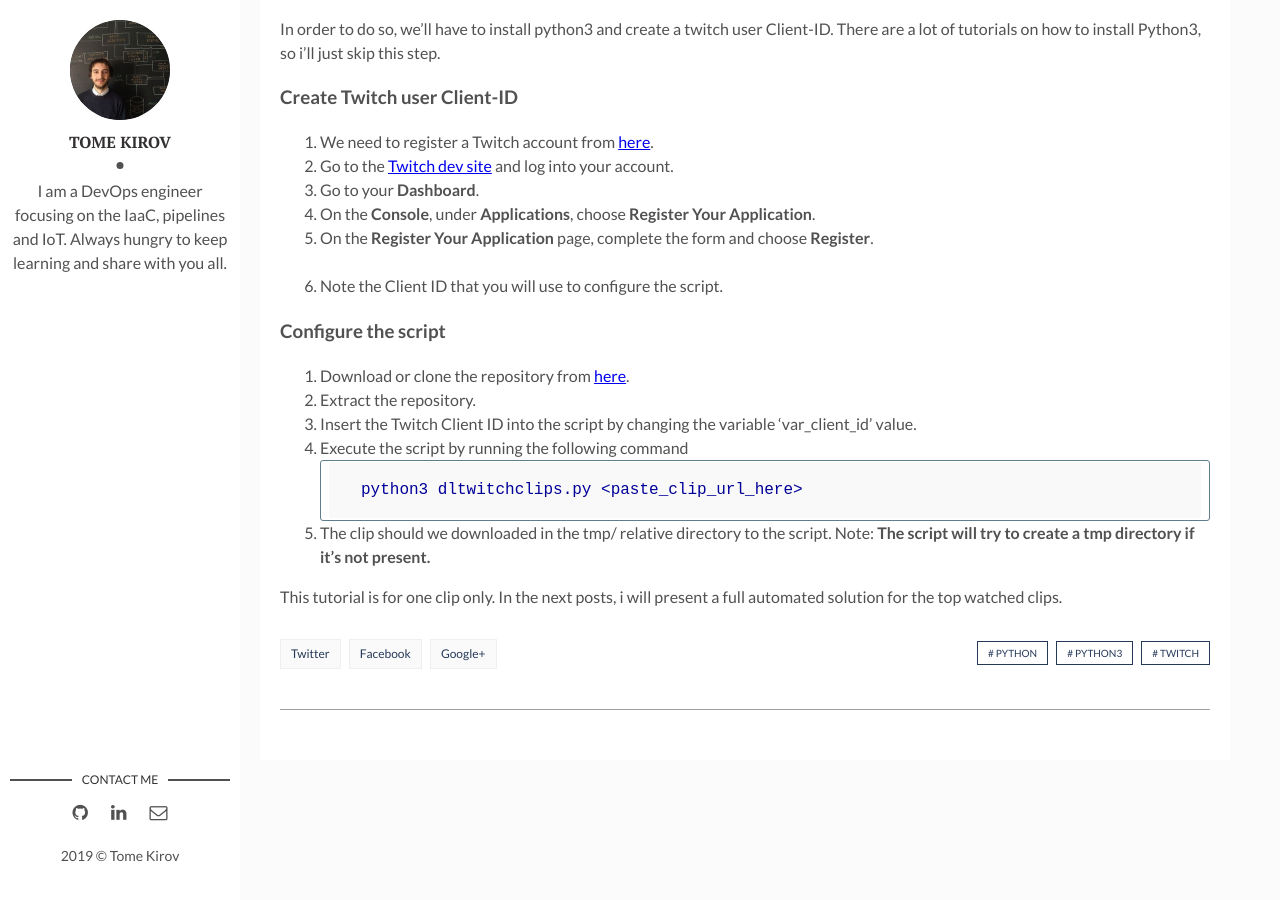
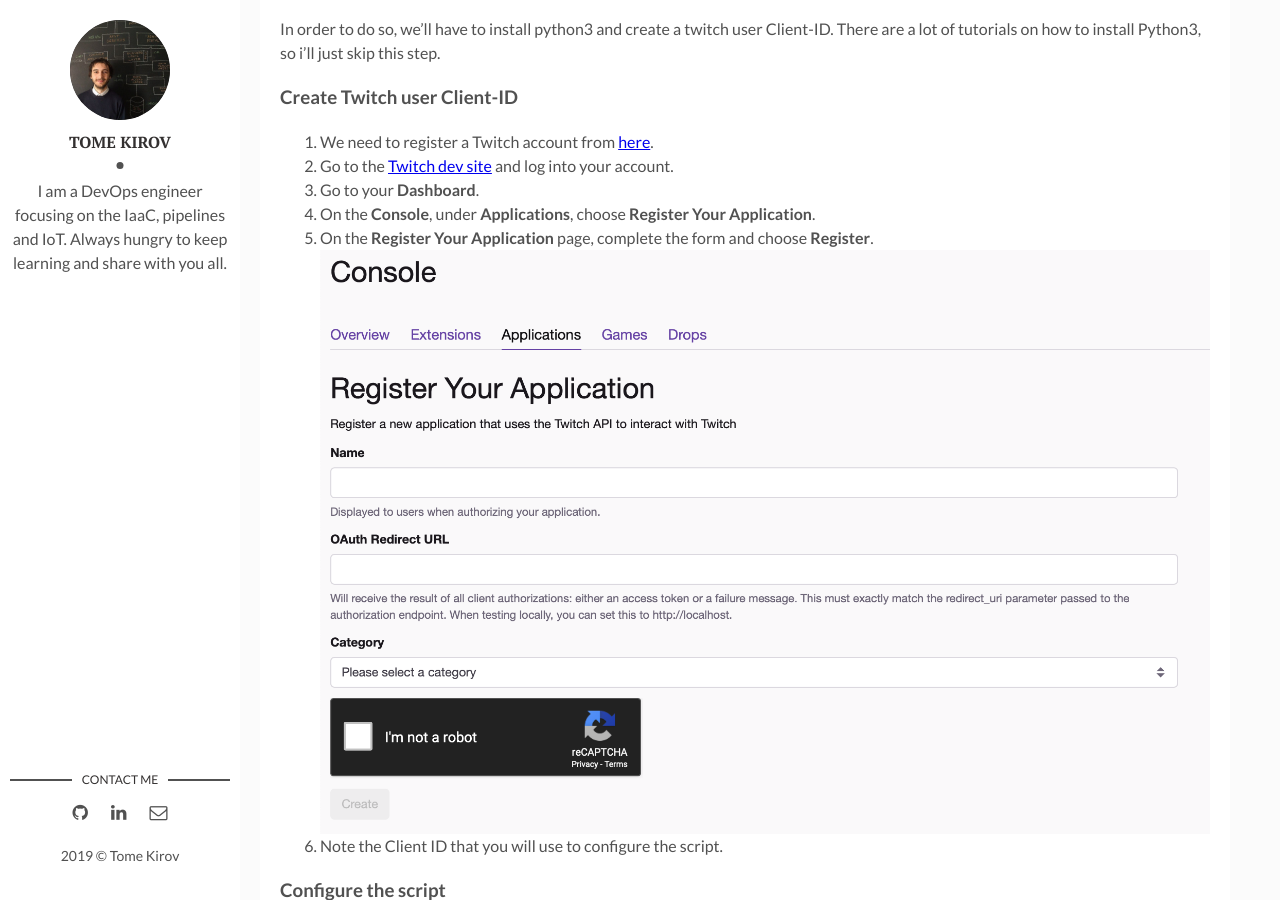
Before and after one commit to kirovtome/kirovtome.xyz, a Jekyll site: the page built from _posts/2019-07-15-download-twitch-clips-with-python.md, in a window 1280 px wide and 900 px high, scrolled down 427 px. Built offline with Jekyll 4.4.1, drawn with Linux system fonts in a browser that asks for light colours; comment, search, counter and statistics services are not loaded.

Commit message:
fix post image;

```diff
--- a/_posts/2019-07-15-download-twitch-clips-with-python.md
+++ b/_posts/2019-07-15-download-twitch-clips-with-python.md
@@ -20,7 +20,7 @@
 3. Go to your **Dashboard**.
 4. On the **Console**, under **Applications**, choose **Register Your Application**.
 5. On the **Register Your Application** page, complete the form and choose **Register**.
-![](assets/img/screenshot1.png)
+![](/assets/img/screenshot1.png)
 6. Note the Client ID that you will use to configure the script.
 
 ### Configure the script
```
